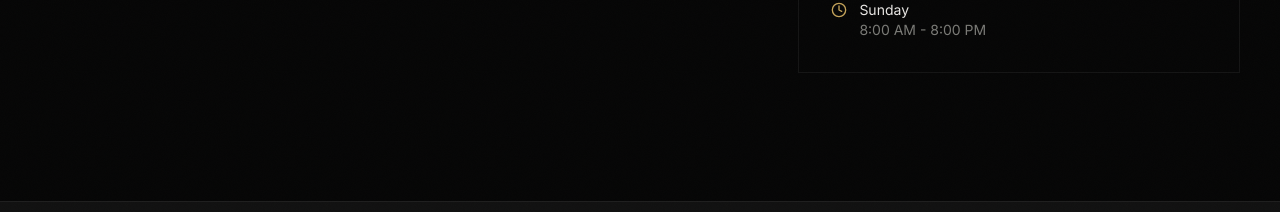
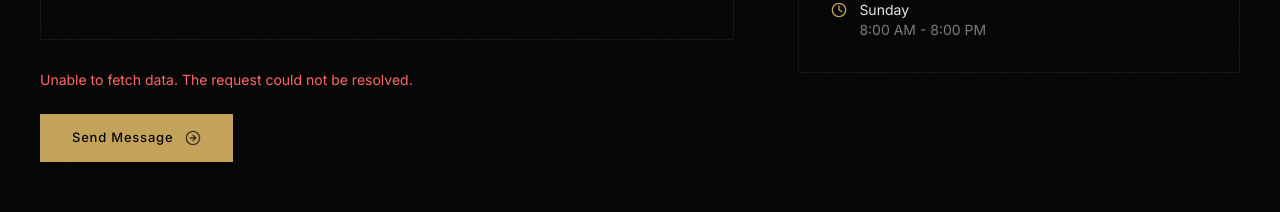
Before and after one commit to carlosluxit/luxfitness-v2, a Next.js app in the folder frontend/: page /contact in a window 1280 px wide. Both pictures are taken after typing "Sample", "Sample", "name@example.com", "5551234", "Sample" into the empty fields and a click on the button "Send Message". Shown: the part 943-1155 px from the top of the page. Built offline with nearby package versions, Linux system fonts and the light colour scheme; no server answers.

Commit message:
feat: wire contact form to Resend API → carlos@luxit.io

```diff
--- a/frontend/package.json
+++ b/frontend/package.json
@@ -15,7 +15,8 @@
     "next": "16.1.6",
     "ogl": "^1.0.11",
     "react": "19.2.3",
-    "react-dom": "19.2.3"
+    "react-dom": "19.2.3",
+    "resend": "^6.9.3"
   },
   "devDependencies": {
     "@tailwindcss/postcss": "^4",
--- /dev/null
+++ b/frontend/src/app/api/contact/route.ts
@@ -0,0 +1,53 @@
+import { Resend } from "resend";
+import { NextRequest, NextResponse } from "next/server";
+
+const resend = new Resend(process.env.RESEND_API_KEY);
+
+export async function POST(req: NextRequest) {
+  try {
+    const { firstName, lastName, email, phone, interest, message } =
+      await req.json();
+
+    const interestLabels: Record<string, string> = {
+      tour: "Booking a Tour",
+      membership: "Membership Information",
+      training: "Personal Training",
+      boxing: "Boxing Classes",
+      physio: "Physiotherapy",
+      other: "Other",
+    };
+
+    const { error } = await resend.emails.send({
+      from: "LUX Fitness <onboarding@resend.dev>",
+      to: "carlos@luxit.io",
+      replyTo: email,
+      subject: `[LUX Fitness] New inquiry — ${interestLabels[interest] ?? interest ?? "General"}`,
+      html: `
+        <div style="font-family:sans-serif;max-width:600px;margin:0 auto;color:#333">
+          <h2 style="color:#c4a35a;margin-bottom:24px">New Contact Form Submission</h2>
+          <table style="width:100%;border-collapse:collapse">
+            <tr><td style="padding:8px 0;font-weight:bold;width:120px">Name</td><td>${firstName} ${lastName}</td></tr>
+            <tr><td style="padding:8px 0;font-weight:bold">Email</td><td><a href="mailto:${email}" style="color:#c4a35a">${email}</a></td></tr>
+            <tr><td style="padding:8px 0;font-weight:bold">Phone</td><td>${phone || "—"}</td></tr>
+            <tr><td style="padding:8px 0;font-weight:bold">Interest</td><td>${interestLabels[interest] ?? interest ?? "—"}</td></tr>
+          </table>
+          <hr style="margin:24px 0;border:none;border-top:1px solid #eee"/>
+          <p style="font-weight:bold;margin-bottom:8px">Message</p>
+          <p style="white-space:pre-wrap;color:#555">${message || "—"}</p>
+          <hr style="margin:24px 0;border:none;border-top:1px solid #eee"/>
+          <p style="font-size:12px;color:#999">Sent from the LUX Fitness website contact form</p>
+        </div>
+      `,
+    });
+
+    if (error) {
+      console.error("Resend error:", error);
+      return NextResponse.json({ error: error.message }, { status: 500 });
+    }
+
+    return NextResponse.json({ success: true });
+  } catch (err) {
+    console.error("Contact route error:", err);
+    return NextResponse.json({ error: "Failed to send message" }, { status: 500 });
+  }
+}
--- a/frontend/src/app/contact/ContactPage.tsx
+++ b/frontend/src/app/contact/ContactPage.tsx
@@ -14,6 +14,8 @@ interface ContactPageProps {
 
 export function ContactPage({ siteSettings }: ContactPageProps) {
   const [submitted, setSubmitted] = useState(false);
+  const [loading, setLoading] = useState(false);
+  const [error, setError] = useState<string | null>(null);
 
   const phone = siteSettings?.phone || SITE_CONFIG.phone;
   const email = siteSettings?.email || SITE_CONFIG.email;
@@ -21,9 +23,39 @@ export function ContactPage({ siteSettings }: ContactPageProps) {
   const instagram = siteSettings?.instagram || SITE_CONFIG.instagram;
   const hours = siteSettings?.hours || [...HOURS];
 
-  function handleSubmit(e: FormEvent<HTMLFormElement>) {
+  async function handleSubmit(e: FormEvent<HTMLFormElement>) {
     e.preventDefault();
-    setSubmitted(true);
+    setLoading(true);
+    setError(null);
+
+    const formData = new FormData(e.currentTarget);
+    const data = {
+      firstName: formData.get("firstName"),
+      lastName: formData.get("lastName"),
+      email: formData.get("email"),
+      phone: formData.get("phone"),
+      interest: formData.get("interest"),
+      message: formData.get("message"),
+    };
+
+    try {
+      const res = await fetch("/api/contact", {
+        method: "POST",
+        headers: { "Content-Type": "application/json" },
+        body: JSON.stringify(data),
+      });
+
+      if (res.ok) {
+        setSubmitted(true);
+      } else {
+        const json = await res.json();
+        setError(json.error ?? "Something went wrong. Please try again.");
+      }
+    } catch {
+      setError("Could not send message. Please try again or call us directly.");
+    } finally {
+      setLoading(false);
+    }
   }
 
   return (
@@ -182,8 +214,12 @@ export function ContactPage({ siteSettings }: ContactPageProps) {
                       />
                     </div>
 
-                    <Button type="submit" className="w-full sm:w-auto">
-                      Send Message
+                    {error && (
+                      <p className="text-sm text-red-400">{error}</p>
+                    )}
+
+                    <Button type="submit" disabled={loading} className="w-full sm:w-auto">
+                      {loading ? "Sending…" : "Send Message"}
                     </Button>
                   </form>
                 )}
```
Also changed, not shown: 1 other file (tests, documents, lock files or other folders).
